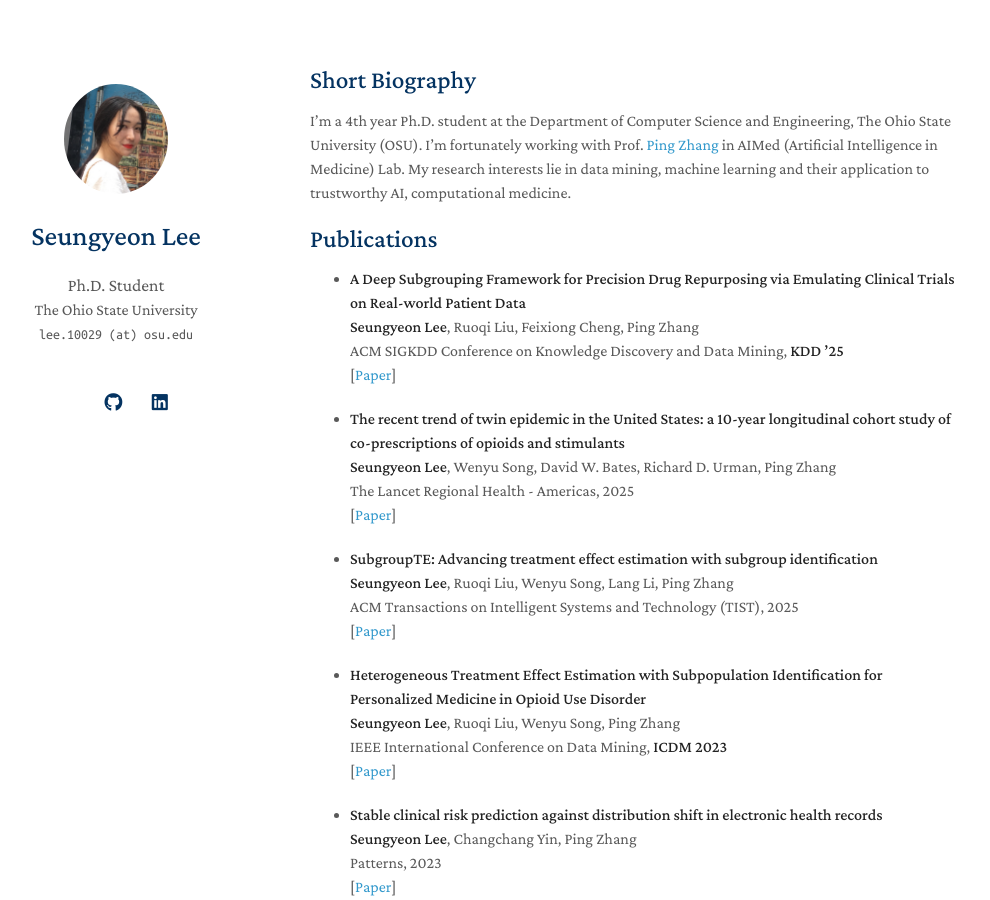
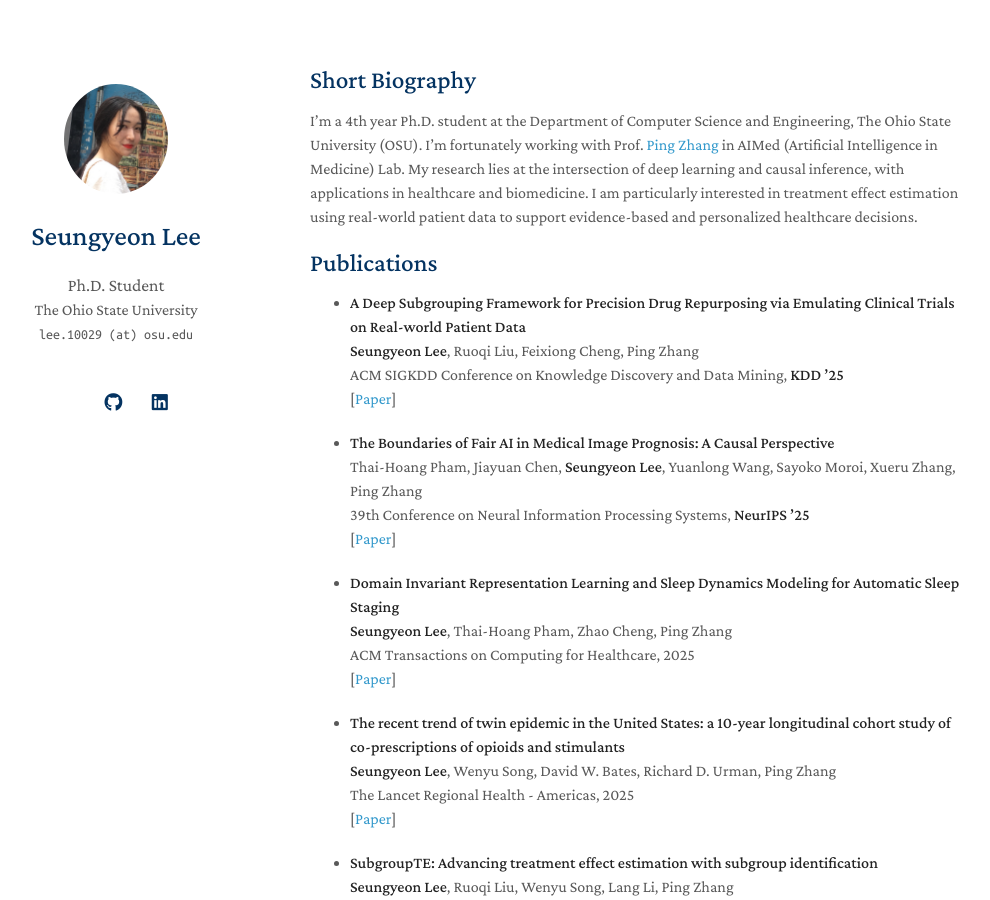
Before and after one commit to yeon-lee-lab/yeon-lee-lab.github.io, a Jekyll site: the page built from index.md, in a window 1280 px wide and 900 px high. Shown: the whole window, without its empty margins (160-1150 px from the left). Built offline with Jekyll 4.4.1, drawn with Linux system fonts in a browser that asks for light colours; a style sheet for code colours, icons or effects is not loaded; our own code applies the rules of GitHub Pages for plain Markdown files.

Commit message:
Update index.md

```diff
--- a/index.md
+++ b/index.md
@@ -4,8 +4,7 @@ layout: homepage
 
 
 ## Short Biography
-I’m a 4th year Ph.D. student at the Department of Computer Science and Engineering, The Ohio State University (OSU). I’m fortunately working with Prof. [Ping Zhang](https://www.pingzhang.net) in AIMed (Artificial Intelligence in Medicine) Lab. My research interests lie in data mining, machine learning and their application to trustworthy AI, computational medicine.
-
+I’m a 4th year Ph.D. student at the Department of Computer Science and Engineering, The Ohio State University (OSU). I’m fortunately working with Prof. [Ping Zhang](https://www.pingzhang.net) in AIMed (Artificial Intelligence in Medicine) Lab. My research lies at the intersection of deep learning and causal inference, with applications in healthcare and biomedicine. I am particularly interested in treatment effect estimation using real-world patient data to support evidence-based and personalized healthcare decisions.
 
 ## Publications
 - **A Deep Subgrouping Framework for Precision Drug Repurposing via Emulating Clinical Trials on Real-world Patient Data**
@@ -16,6 +15,21 @@ I’m a 4th year Ph.D. student at the Department of Computer Science and Enginee
   <br>
    [[Paper](https://arxiv.org/pdf/2412.20373)]
 
+- **The Boundaries of Fair AI in Medical Image Prognosis: A Causal Perspective**
+  <br>
+   Thai-Hoang Pham, Jiayuan Chen, **Seungyeon Lee**, Yuanlong Wang, Sayoko Moroi, Xueru Zhang, Ping Zhang
+  <br>
+  39th Conference on Neural Information Processing Systems, **NeurIPS ’25**
+  <br>
+   [[Paper](https://arxiv.org/pdf/2510.08840)]
+
+- **Domain Invariant Representation Learning and Sleep Dynamics Modeling for Automatic Sleep Staging**
+  <br>
+   **Seungyeon Lee**, Thai-Hoang Pham, Zhao Cheng, Ping Zhang
+  <br>
+  ACM Transactions on Computing for Healthcare, 2025
+  <br>
+   [[Paper](https://dl.acm.org/doi/pdf/10.1145/3757066)]
 
 - **The recent trend of twin epidemic in the United States: a 10-year longitudinal cohort study of co-prescriptions of opioids and stimulants**
   <br>
```
